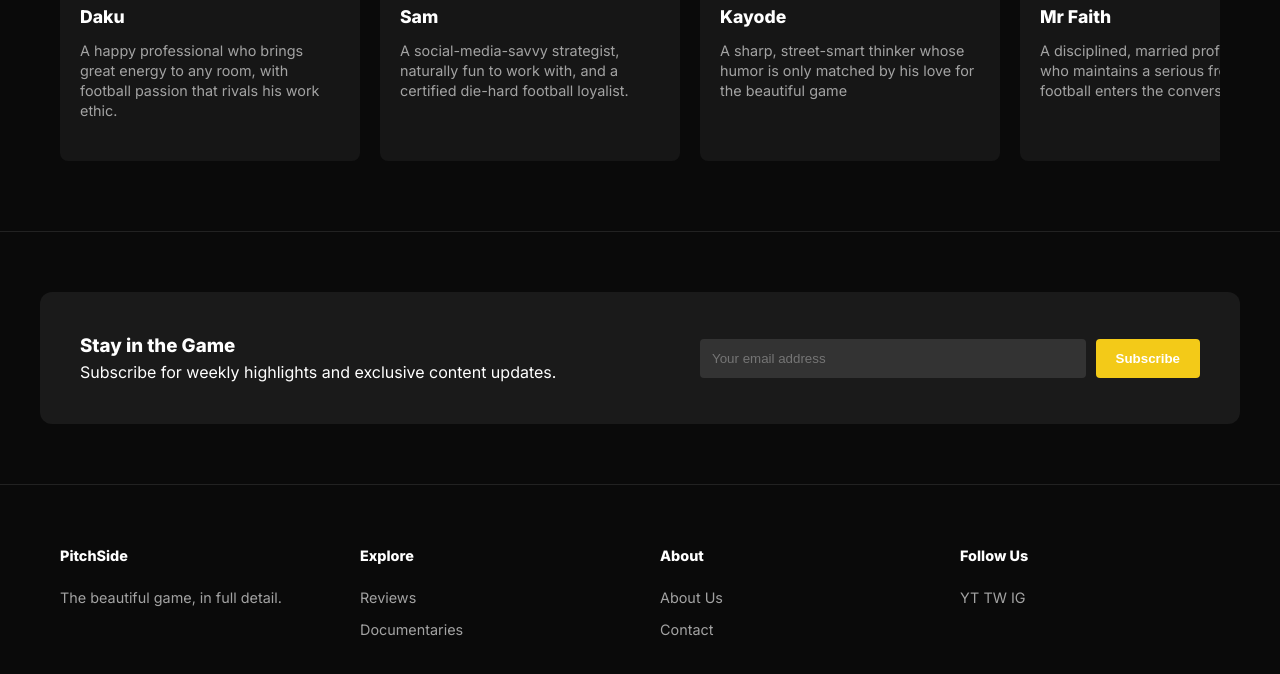
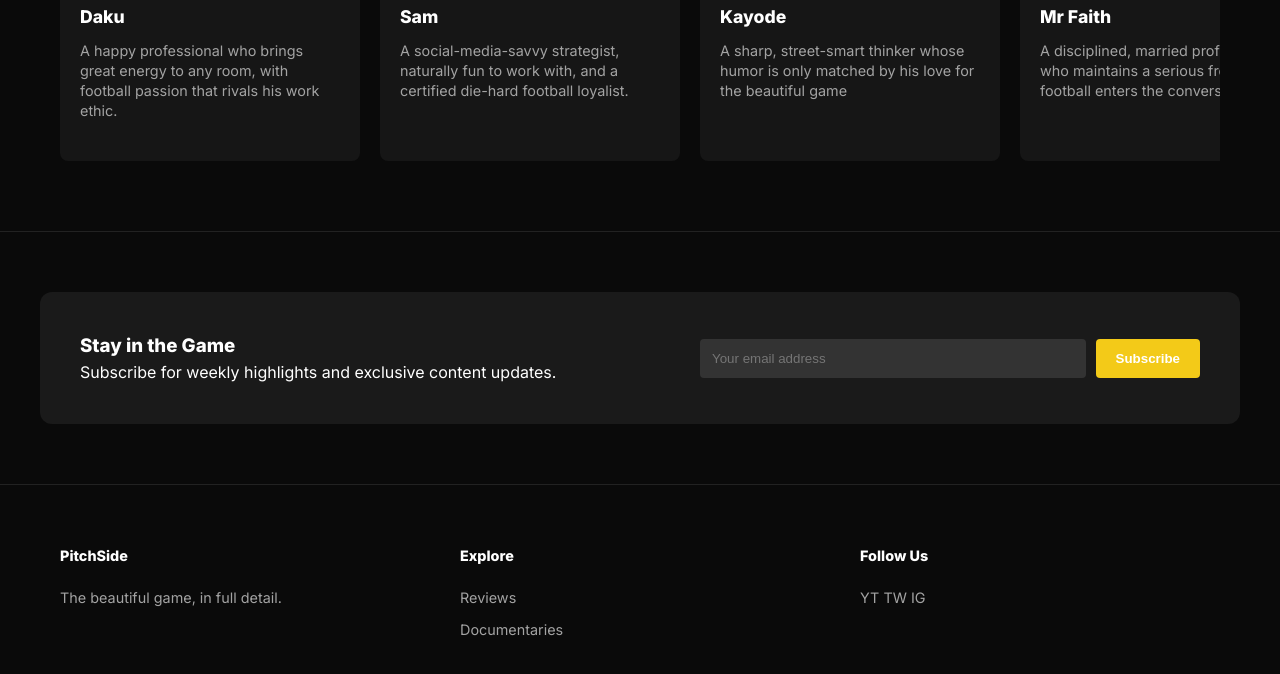
Before and after one commit to passwordmustbe8characters/PITCHPLAY, a plain HTML site: page frontend/index.html in a window 1280 px wide. Shown: the part 1755-2429 px from the top of the page. Drawn offline with Linux system fonts and the light colour scheme.

Commit message:
deleted a part of the footer

```diff
--- a/frontend/index.html
+++ b/frontend/index.html
@@ -178,13 +178,6 @@
                 </ul>
             </div>
             <div class="footer-col">
-                <h4>About</h4>
-                <ul>
-                    <li><a href="#">About Us</a></li>
-                    <li><a href="#">Contact</a></li>
-                </ul>
-            </div>
-            <div class="footer-col">
                 <h4>Follow Us</h4>
                 <p>YT TW IG</p>
             </div>
```
